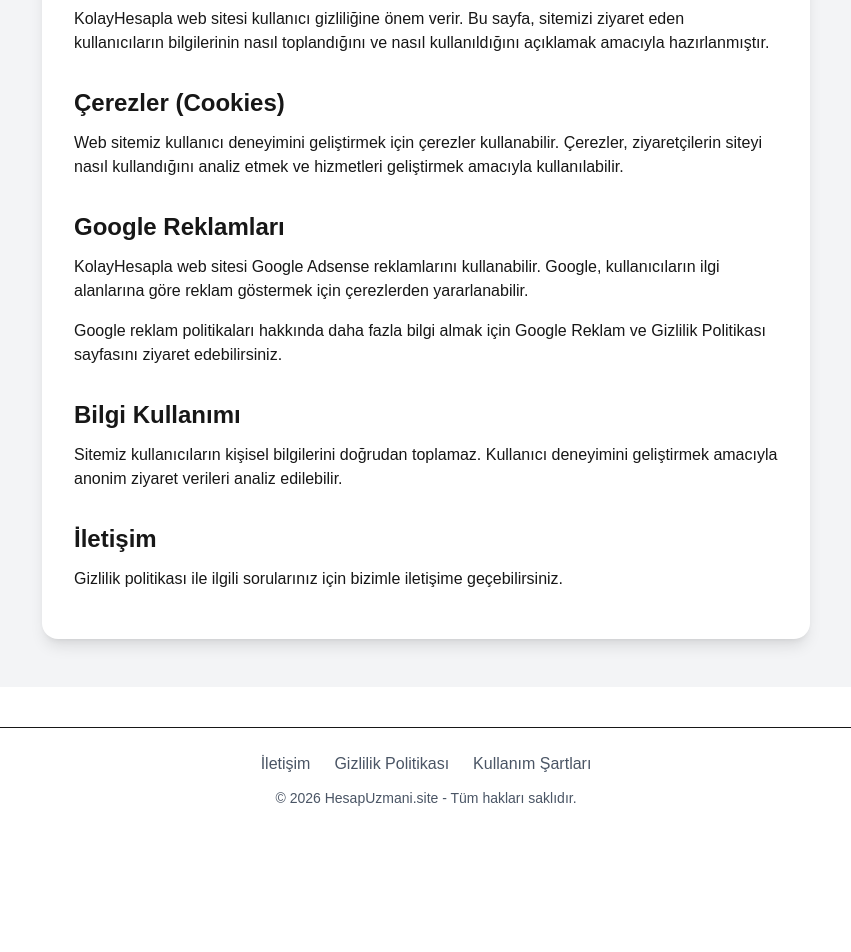
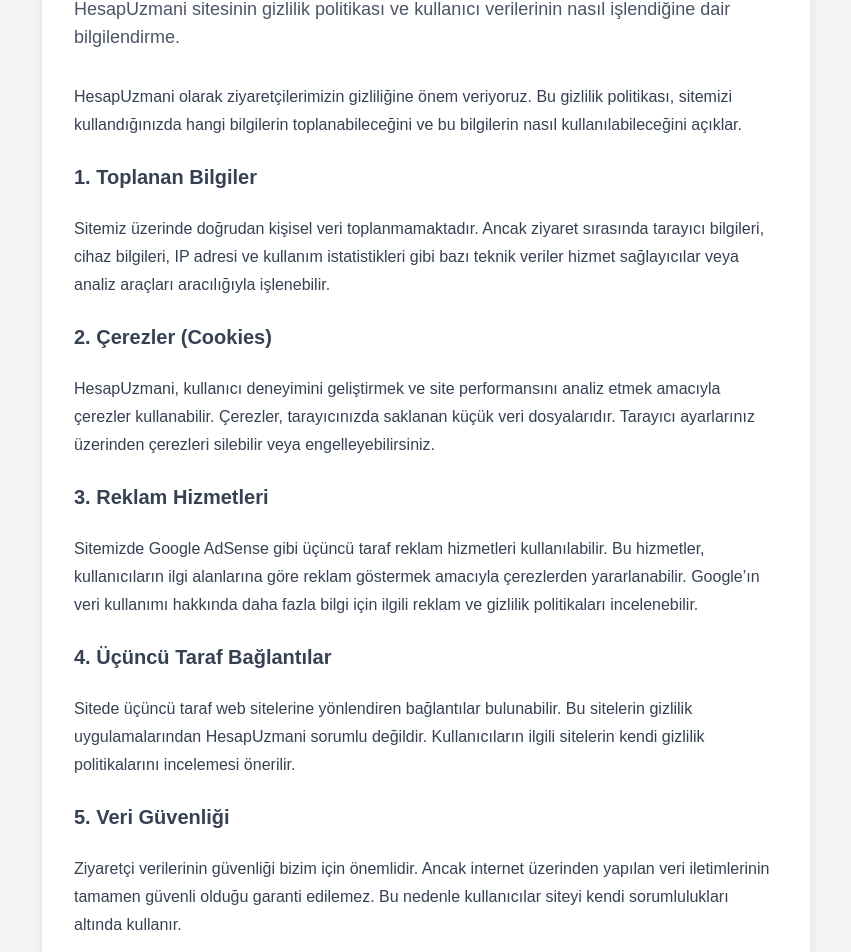
Before and after one commit to erkanckr455/kolayhesapla, a Next.js app: page /gizlilik-politikasi in a window 1280 px wide. Shown: the part 198-1150 px from the top of the page, without its empty margins (214-1065 px from the left). Before the commit the page ends 1030 px from the top, so only its background shows below. Built offline with nearby package versions, Linux system fonts and the light colour scheme.

Commit message:
Gizlilik politikasi sayfasi eklendi

```diff
--- a/app/gizlilik-politikasi/page.tsx
+++ b/app/gizlilik-politikasi/page.tsx
@@ -1,63 +1,71 @@
+import CalculatorLayout from "../components/CalculatorLayout"
+
 export default function Page() {
   return (
-    <main className="min-h-screen bg-gray-100 py-12 px-4">
-      <div className="max-w-3xl mx-auto bg-white rounded-2xl shadow-lg p-8">
-
-        <h1 className="text-4xl font-bold mb-6">
-          Gizlilik Politikası
-        </h1>
-
-        <p className="mb-4">
-          KolayHesapla web sitesi kullanıcı gizliliğine önem verir. Bu sayfa,
-          sitemizi ziyaret eden kullanıcıların bilgilerinin nasıl toplandığını
-          ve nasıl kullanıldığını açıklamak amacıyla hazırlanmıştır.
+    <CalculatorLayout
+      title="Gizlilik Politikası"
+      description="HesapUzmani sitesinin gizlilik politikası ve kullanıcı verilerinin nasıl işlendiğine dair bilgilendirme."
+    >
+      <div className="mt-6 text-gray-700 leading-7 space-y-6">
+        <p>
+          HesapUzmani olarak ziyaretçilerimizin gizliliğine önem veriyoruz. Bu
+          gizlilik politikası, sitemizi kullandığınızda hangi bilgilerin
+          toplanabileceğini ve bu bilgilerin nasıl kullanılabileceğini açıklar.
         </p>
 
-        <h2 className="text-2xl font-semibold mt-8 mb-3">
-          Çerezler (Cookies)
-        </h2>
-
-        <p className="mb-4">
-          Web sitemiz kullanıcı deneyimini geliştirmek için çerezler
-          kullanabilir. Çerezler, ziyaretçilerin siteyi nasıl kullandığını
-          analiz etmek ve hizmetleri geliştirmek amacıyla kullanılabilir.
+        <h2 className="text-xl font-semibold">1. Toplanan Bilgiler</h2>
+        <p>
+          Sitemiz üzerinde doğrudan kişisel veri toplanmamaktadır. Ancak ziyaret
+          sırasında tarayıcı bilgileri, cihaz bilgileri, IP adresi ve kullanım
+          istatistikleri gibi bazı teknik veriler hizmet sağlayıcılar veya analiz
+          araçları aracılığıyla işlenebilir.
         </p>
 
-        <h2 className="text-2xl font-semibold mt-8 mb-3">
-          Google Reklamları
-        </h2>
-
-        <p className="mb-4">
-          KolayHesapla web sitesi Google Adsense reklamlarını kullanabilir.
-          Google, kullanıcıların ilgi alanlarına göre reklam göstermek için
-          çerezlerden yararlanabilir.
+        <h2 className="text-xl font-semibold">2. Çerezler (Cookies)</h2>
+        <p>
+          HesapUzmani, kullanıcı deneyimini geliştirmek ve site performansını
+          analiz etmek amacıyla çerezler kullanabilir. Çerezler, tarayıcınızda
+          saklanan küçük veri dosyalarıdır. Tarayıcı ayarlarınız üzerinden
+          çerezleri silebilir veya engelleyebilirsiniz.
         </p>
 
-        <p className="mb-4">
-          Google reklam politikaları hakkında daha fazla bilgi almak için
-          Google Reklam ve Gizlilik Politikası sayfasını ziyaret edebilirsiniz.
+        <h2 className="text-xl font-semibold">3. Reklam Hizmetleri</h2>
+        <p>
+          Sitemizde Google AdSense gibi üçüncü taraf reklam hizmetleri
+          kullanılabilir. Bu hizmetler, kullanıcıların ilgi alanlarına göre reklam
+          göstermek amacıyla çerezlerden yararlanabilir. Google’ın veri kullanımı
+          hakkında daha fazla bilgi için ilgili reklam ve gizlilik politikaları
+          incelenebilir.
         </p>
 
-        <h2 className="text-2xl font-semibold mt-8 mb-3">
-          Bilgi Kullanımı
-        </h2>
-
-        <p className="mb-4">
-          Sitemiz kullanıcıların kişisel bilgilerini doğrudan toplamaz.
-          Kullanıcı deneyimini geliştirmek amacıyla anonim ziyaret
-          verileri analiz edilebilir.
+        <h2 className="text-xl font-semibold">4. Üçüncü Taraf Bağlantılar</h2>
+        <p>
+          Sitede üçüncü taraf web sitelerine yönlendiren bağlantılar bulunabilir.
+          Bu sitelerin gizlilik uygulamalarından HesapUzmani sorumlu değildir.
+          Kullanıcıların ilgili sitelerin kendi gizlilik politikalarını incelemesi
+          önerilir.
         </p>
 
-        <h2 className="text-2xl font-semibold mt-8 mb-3">
-          İletişim
-        </h2>
-
-        <p className="mb-4">
-          Gizlilik politikası ile ilgili sorularınız için bizimle iletişime
-          geçebilirsiniz.
+        <h2 className="text-xl font-semibold">5. Veri Güvenliği</h2>
+        <p>
+          Ziyaretçi verilerinin güvenliği bizim için önemlidir. Ancak internet
+          üzerinden yapılan veri iletimlerinin tamamen güvenli olduğu garanti
+          edilemez. Bu nedenle kullanıcılar siteyi kendi sorumlulukları altında
+          kullanır.
         </p>
 
+        <h2 className="text-xl font-semibold">6. Politika Değişiklikleri</h2>
+        <p>
+          Gizlilik politikası zaman zaman güncellenebilir. Güncellenen sürüm bu
+          sayfada yayımlandığı andan itibaren geçerli olur.
+        </p>
+
+        <h2 className="text-xl font-semibold">7. İletişim</h2>
+        <p>
+          Gizlilik politikası hakkında sorularınız olması halinde iletişim sayfası
+          üzerinden bizimle iletişime geçebilirsiniz.
+        </p>
       </div>
-    </main>
+    </CalculatorLayout>
   )
 }
```
